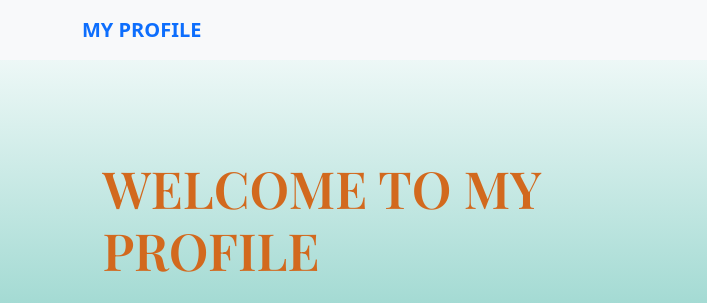
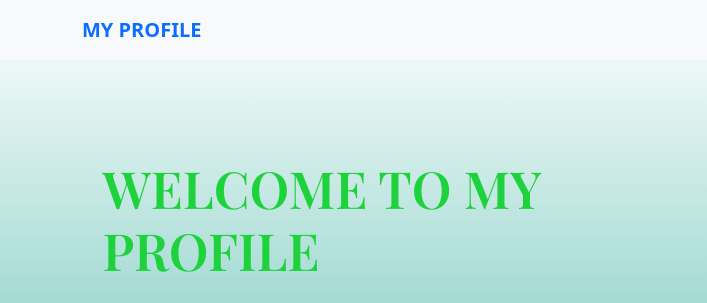
Before and after one commit to ravindrareddy4749613-creator/Portfolio, a plain HTML site: page index.html in a window 1280 px wide. Shown: the top 303 px of the page, 0-707 px from the left. Drawn offline with nearby package versions, Linux system fonts and the light colour scheme; grey boxes are pictures that could not be loaded.

Commit message:
added css

```diff
--- a/css/pro.css
+++ b/css/pro.css
@@ -67,7 +67,7 @@ section {
 
 .hero-text h1 {
   font-size: clamp(38px, 4vw, 55px);
-  color: chocolate;
+  color: rgb(30, 210, 60);
   margin-bottom: 25px;
   font-family: "Playfair Display", serif;
 }
```
Also changed, not shown: 1 other file.
